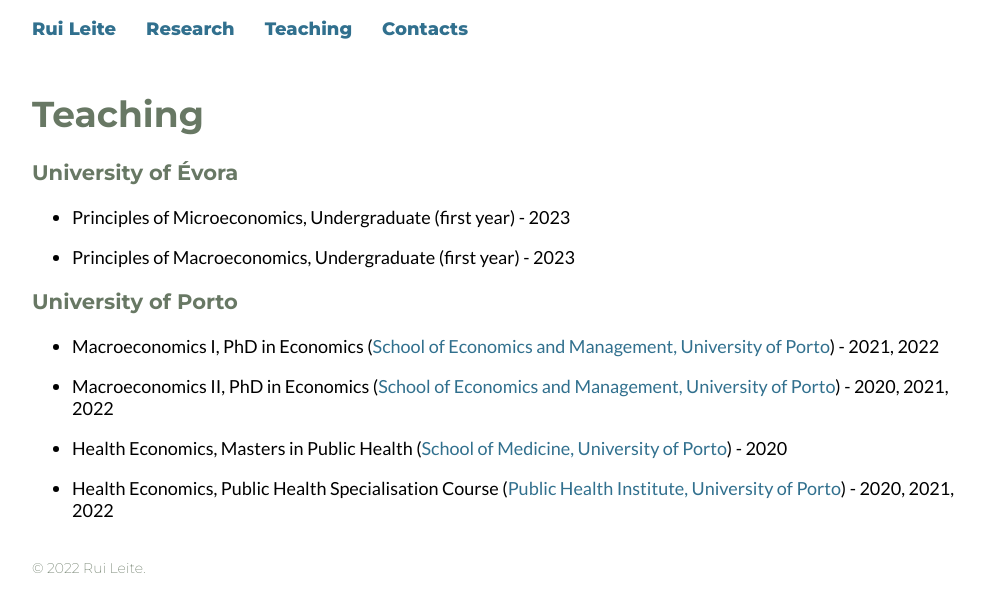
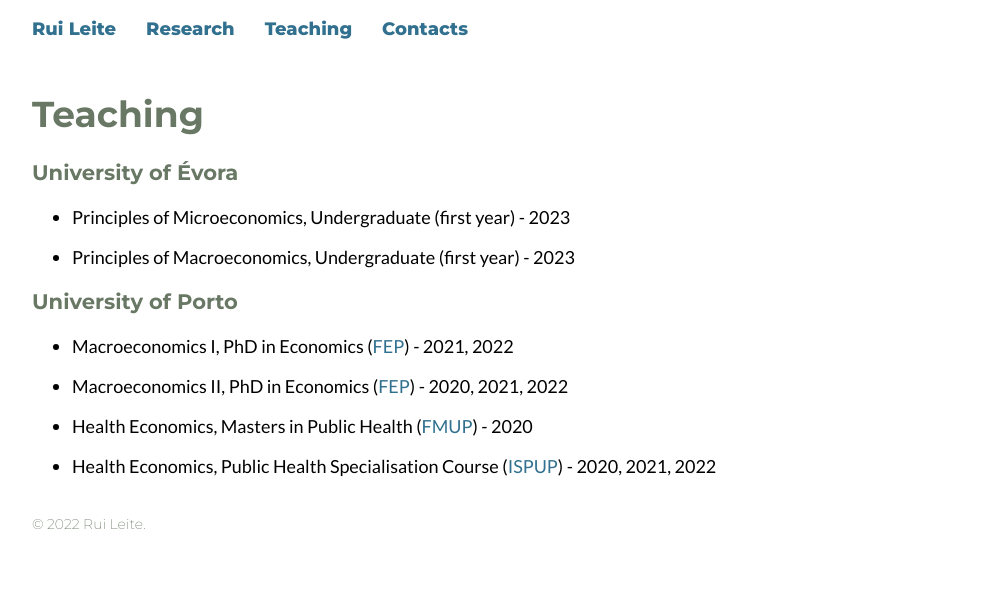
Before and after one commit to rmleite/rmleite.github.io, a Jekyll site: the page built from teaching.md, in a window 1280 px wide. Shown: the top 612 px of the page, without its empty margins (128-1112 px from the left). Built offline with Jekyll 4.4.1, drawn with Linux system fonts in a browser that asks for light colours.

Commit message:
Update teaching.md
Update institution names

```diff
--- a/teaching.md
+++ b/teaching.md
@@ -11,10 +11,10 @@ title: Teaching
 - Principles of Macroeconomics, Undergraduate (first year) - 2023
 
 ### University of Porto
-- Macroeconomics I, PhD in Economics ([School of Economics and Management, University of Porto](http://www.fep.up.pt){:target="_blank"}) - 2021, 2022
+- Macroeconomics I, PhD in Economics ([FEP](http://www.fep.up.pt){:target="_blank"}) - 2021, 2022
 
-- Macroeconomics II, PhD in Economics ([School of Economics and Management, University of Porto](http://www.fep.up.pt){:target="_blank"}) - 2020, 2021, 2022
+- Macroeconomics II, PhD in Economics ([FEP](http://www.fep.up.pt){:target="_blank"}) - 2020, 2021, 2022
 
-- Health Economics, Masters in Public Health ([School of Medicine, University of Porto](http://www.fm.up.pt){:target="_blank"}) - 2020
+- Health Economics, Masters in Public Health ([FMUP](http://www.fm.up.pt){:target="_blank"}) - 2020
 
-- Health Economics, Public Health Specialisation Course ([Public Health Institute, University of Porto](http://ispup.up.pt){:target="_blank"}) - 2020, 2021, 2022
+- Health Economics, Public Health Specialisation Course ([ISPUP](http://ispup.up.pt){:target="_blank"}) - 2020, 2021, 2022
```
